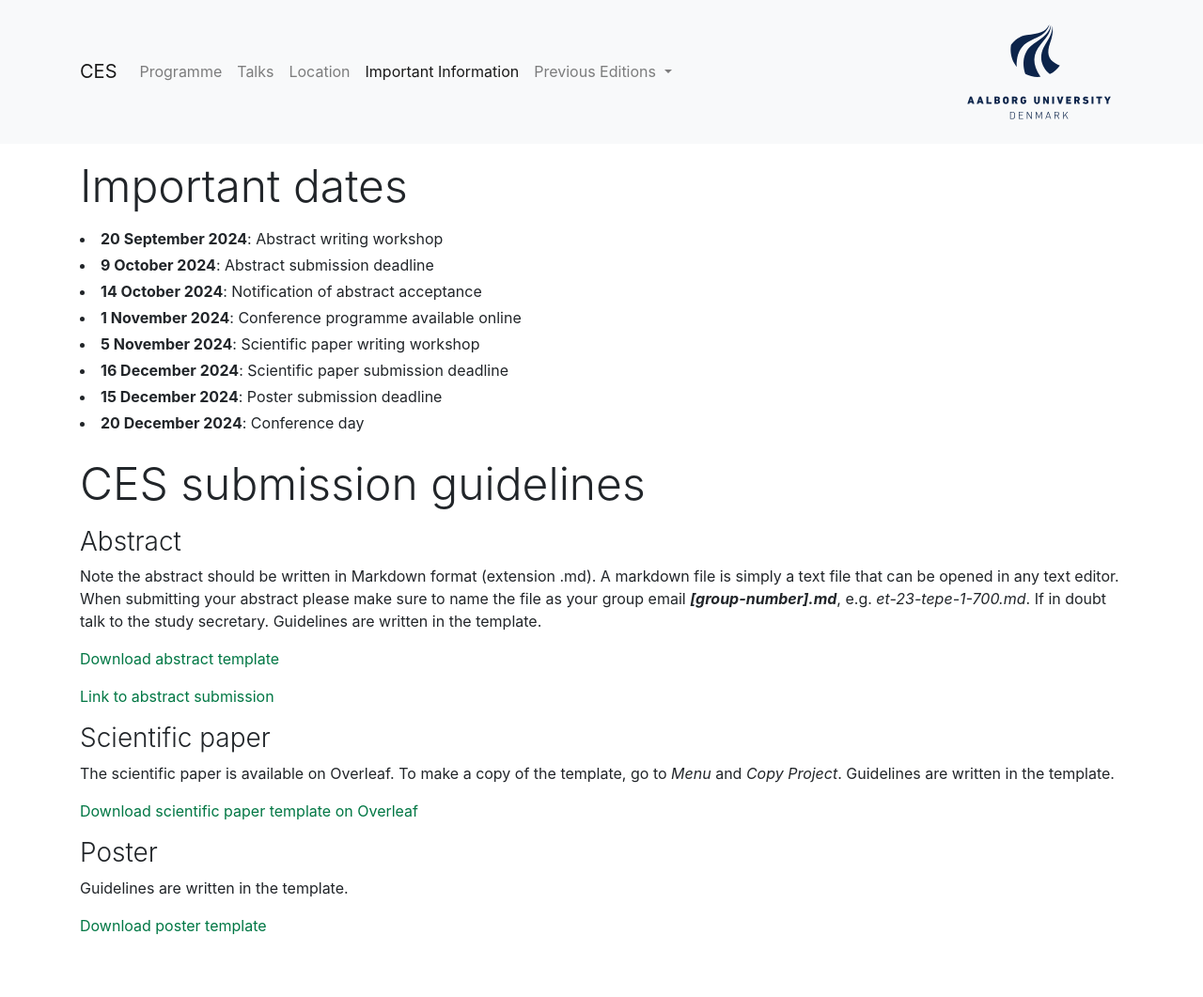
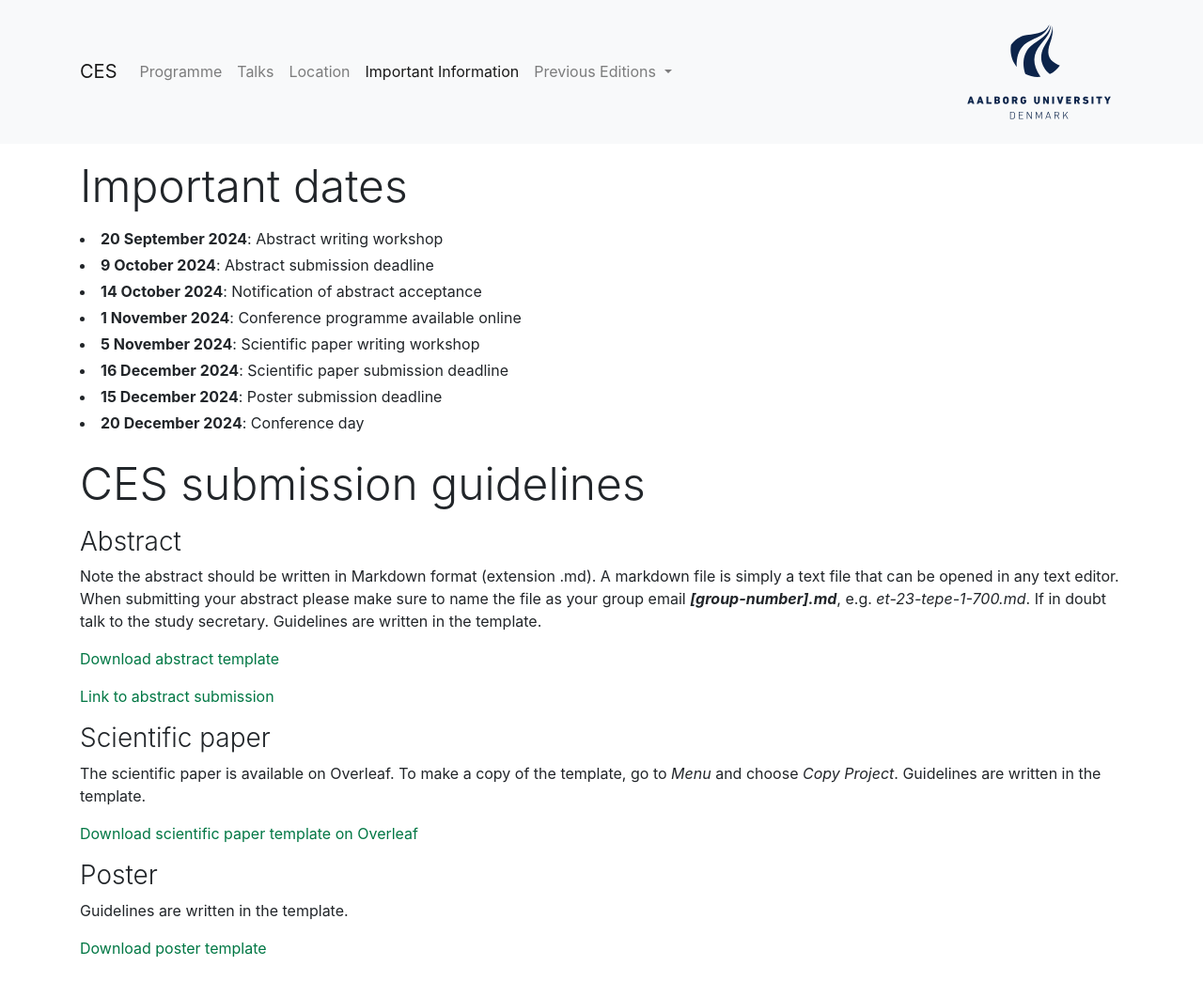
Before and after one commit to jakobhaervig/ces, a Jekyll site: the page built from information/index.md, in a window 1280 px wide. Shown: the whole page at 94% size. Built offline with Jekyll 4.4.1, drawn with Linux system fonts in a browser that asks for light colours; before the commit the page ends 1037 px from its top, so only the background shows below that.

Commit message:
Update information.html

```diff
--- a/_layouts/information.html
+++ b/_layouts/information.html
@@ -40,12 +40,12 @@
 <p>Note the abstract should be written in Markdown format (extension .md). A markdown file is simply a text file that can be opened in any text editor. When submitting your abstract please make sure to name the file as your group email <b><i>[group-number].md</i></b>, e.g. <i>et-23-tepe-1-700.md</i>. If in doubt talk to the study secretary. Guidelines are written in the template.</p>
 
 <p class="content"><a target="_blank" href="{{ site.tree_url | append: site.abstract_template | append: '/' | append: '?download='}}" download rel="noreferrer">Download abstract template</a></p>
-<p class="content"><a target="_blank" href="{{ site.tree_url | append: site.abstract_template | append: '/' | append: '?download='}}" download rel="noreferrer">Link to abstract submission</a></p>
+<p class="content"><a target="_blank" href="" download rel="noreferrer">Link to abstract submission</a></p>
 
 <h3 class="font-weight-light mb-2 text-break">
     Scientific paper
 </h3>
-<p>The scientific paper is available on Overleaf. To make a copy of the template, go to <i>Menu</i> and <i>Copy Project</i>. Guidelines are written in the template.</p>
+<p>The scientific paper is available on Overleaf. To make a copy of the template, go to <i>Menu</i> and choose <i>Copy Project</i>. Guidelines are written in the template.</p>
 
 <p class="content"><a target="_blank" href="https://www.overleaf.com/read/zjgpfdssnsty#6329cb" download rel="noreferrer">Download scientific paper template on Overleaf</a></p>
 
```
